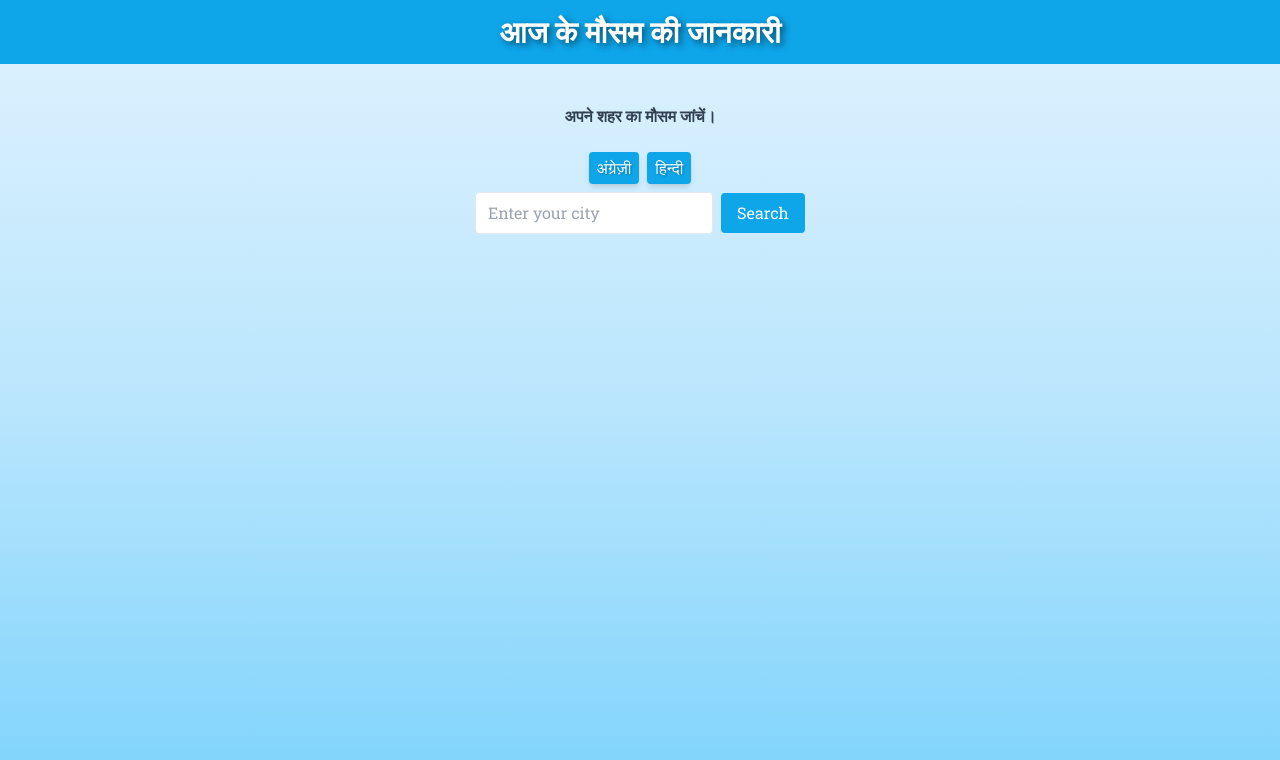
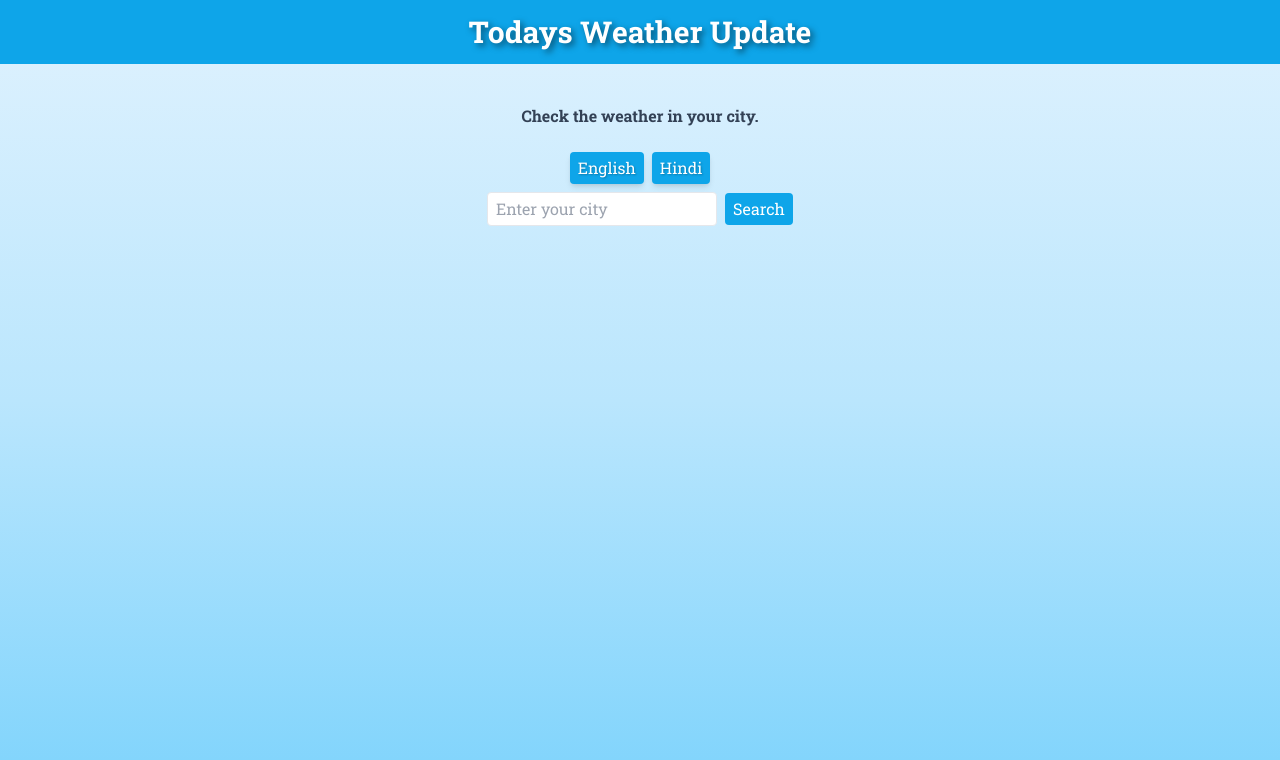
Before and after one commit to Code-By-Nikita/weather-update-app, a React (Vite) app: page / in a window 1280 px wide. Shown: the top 760 px of the page. Built offline with nearby package versions, Linux system fonts and the light colour scheme.

Commit message:
fix: update missing hindi translation text

```diff
--- a/src/component/Card.jsx
+++ b/src/component/Card.jsx
@@ -22,7 +22,7 @@ const Card = ({ city, imageSrc1, temperature, quoteKey }) => {
     <div className="text-center mt-4">
       <h1 className={`text-slate-600 font-bold text-[32px] ${fontClass}`}>{city}</h1>
       <h2 className={`text-slate-500 text-shadow mt-2 ${fontClass}`}>{currentDate}</h2>
-      <img src={imageSrc1} alt="Weather Icon" className="mx-auto w-32 h-32" />
+      <img src={imageSrc1} alt={t('weather_icon')} className="mx-auto w-32 h-32" />
       <h4 className="text-xl mt-2 font-roboto">{temperature}</h4>
       <p className={`text-lg mt-4 text-slate-600 font-bold ${fontClass}`}>
         {t(quoteKey)}
--- a/src/component/Search.jsx
+++ b/src/component/Search.jsx
@@ -1,7 +1,9 @@
 import React, { useState } from 'react';
+import { useTranslation } from 'react-i18next';
 
 const Search = ({ onSearch }) => {
   const [city, setCity] = useState('');
+   const { t } = useTranslation();
 
   const handleSubmit = (e) => {
     e.preventDefault();
@@ -12,15 +14,15 @@ const Search = ({ onSearch }) => {
     <form onSubmit={handleSubmit} className="flex items-center justify-center gap-2 mb-6">
       <input
         type="text"
-        placeholder="Enter your city"
+        placeholder= {t('enter_city')}
         value={city}
         onChange={(e) => setCity(e.target.value)}
-        className="px-3 py-2 border rounded"
+        className="px-2 py-1 border rounded"
       />
       <button
         type="submit"
         className="
-    px-4 py-2
+    px-2 py-1
     bg-sky-500
     text-white
     rounded
@@ -36,7 +38,7 @@ const Search = ({ onSearch }) => {
     focus:ring-sky-400
     focus:ring-opacity-50
   ">
-        Search
+         {t('search')}
       </button>
 
     </form>
--- a/src/i18n.js
+++ b/src/i18n.js
@@ -18,7 +18,7 @@ i18n
   .init({
     resources,
     language: 'en', // default language
-    fallbackLng: 'hi',
+    fallbackLng: 'en',
     interpolation: {
       escapeValue: false,
     },
--- a/src/translation/en-GB.json
+++ b/src/translation/en-GB.json
@@ -12,5 +12,6 @@
   "windy_quote": "Chale jese hawayein sanan sanan, ude jese parinde gagan gagan",
   "thunder_quote": "Oye haay re meri Bijlee-x5, Current Mare Bijlee-x5..⚡ ",
   "english": "English",
-  "hindi": "Hindi"
+  "hindi": "Hindi",
+  "weather_icon": "Weather Icon"
 }
--- a/src/translation/hi-IN.json
+++ b/src/translation/hi-IN.json
@@ -12,5 +12,6 @@
   "windy_quote": "चलें जैसे हवाएँ सनन सनन, उड़ें जैसे परिंदे गगन गगन।",
   "thunder_quote": "ओए हाय रे मेरी बिजली x5, करंट मारे बिजली x5 ⚡",
   "english": "अंग्रेज़ी",
-  "hindi": "हिन्दी"
+  "hindi": "हिन्दी",
+  "weather_icon": "मौसम का चिह्न"
 }
```
